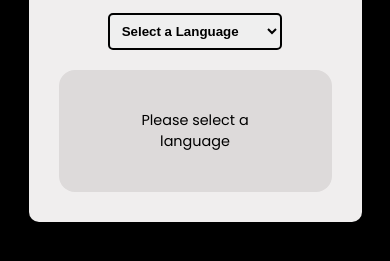
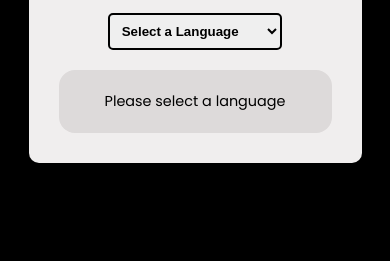
Before and after one commit to rishab-talla/Github_Random_Repo, a plain HTML site: page index.html in a window 390 px wide. Shown: the part 169-430 px from the top of the page. Drawn offline with Linux system fonts and the light colour scheme.

Commit message:
mobile responsive

```diff
--- a/styles.css
+++ b/styles.css
@@ -81,15 +81,13 @@ button:hover {
 
 #loadingMessage {
   background-color: rgb(221, 218, 218);
-  width: fit-content;
   margin: auto;
-  padding: 2.5rem 3.35rem;
+  padding: 1.3rem;
   border-radius: 1rem;
   font-size: .9rem;
 }
 
 .repo{
-  width: fit-content;
   margin: auto;
   text-align: left;
   border: 2px solid black;
@@ -109,6 +107,7 @@ button:hover {
 
 .last-para{
   display: flex;
+  flex-wrap: wrap;
   justify-content: space-between;
   font-size: .75rem;
   color: gray;
```
